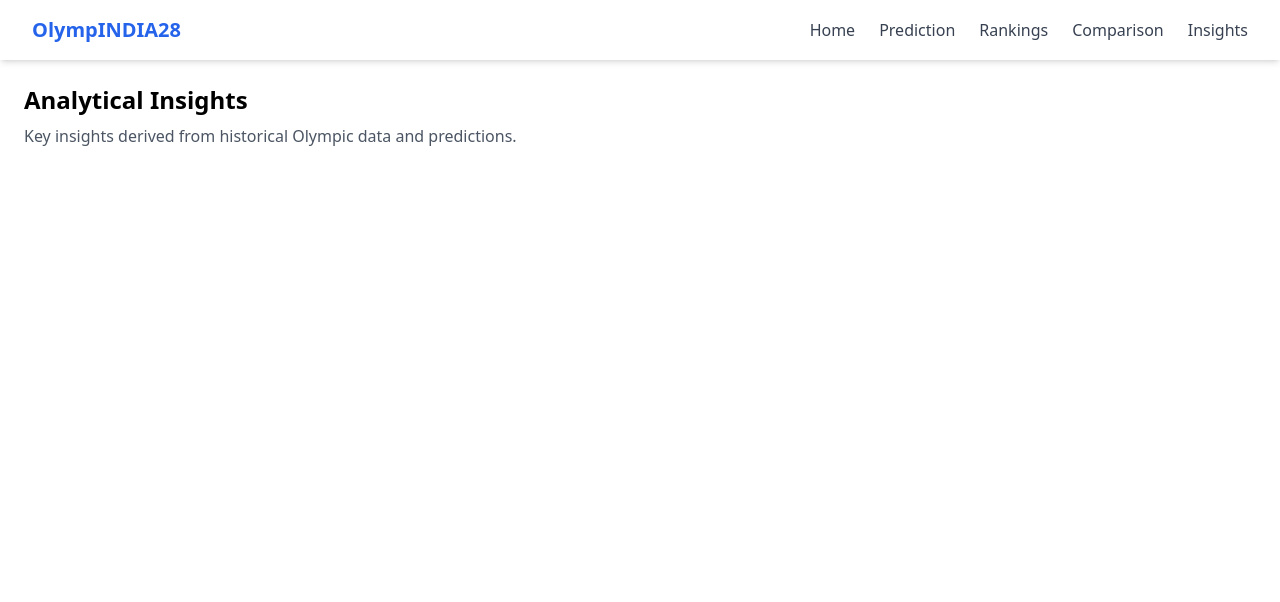
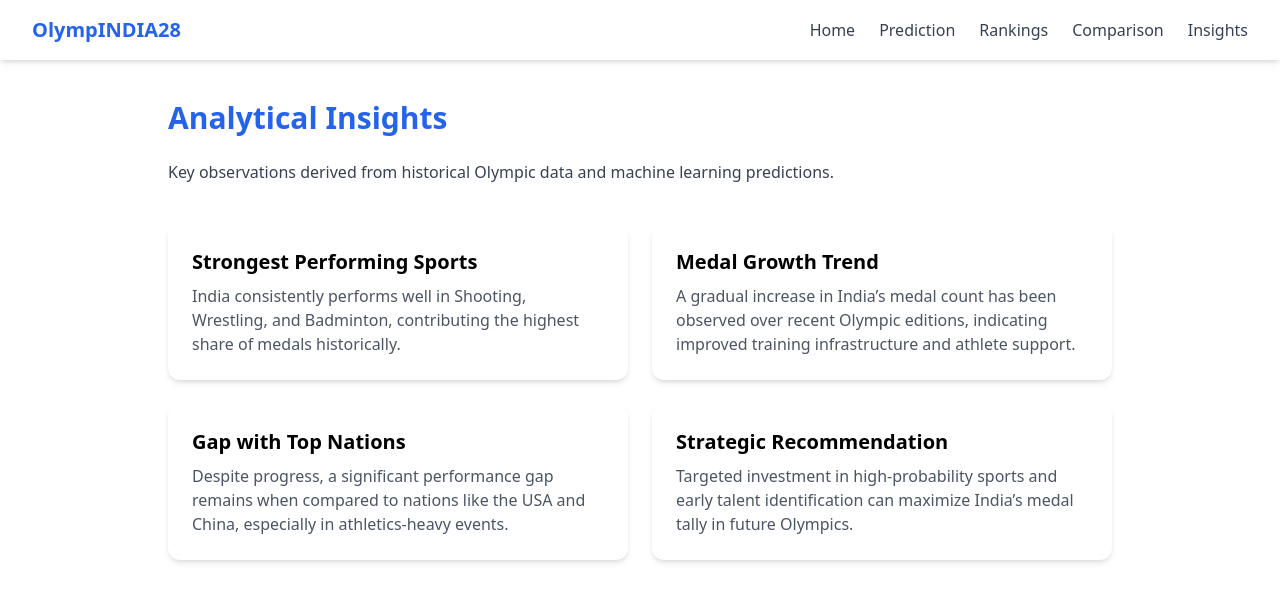
Before and after one commit to ParikhSrujan/OlympIndia28, a React app in the folder frontend/: page /insights in a window 1280 px wide. Shown: the top 602 px of the page. Built offline with nearby package versions, Linux system fonts and the light colour scheme; the HTML template or start-up script is replaced by a standard one.

Commit message:
Added medal distribution chart to Prediction page

```diff
--- a/frontend/package.json
+++ b/frontend/package.json
@@ -12,7 +12,8 @@
   "dependencies": {
     "react": "^19.2.0",
     "react-dom": "^19.2.0",
-    "react-router-dom": "^7.13.0"
+    "react-router-dom": "^7.13.0",
+    "recharts": "^3.7.0"
   },
   "devDependencies": {
     "@eslint/js": "^9.39.1",
--- /dev/null
+++ b/frontend/src/components/MedalBarChart.jsx
@@ -0,0 +1,24 @@
+import { BarChart, Bar, XAxis, YAxis, Tooltip, ResponsiveContainer } from "recharts";
+
+function MedalBarChart() {
+  const data = [
+    { medal: "Gold", count: 10 },
+    { medal: "Silver", count: 12 },
+    { medal: "Bronze", count: 15 },
+  ];
+
+  return (
+    <div className="w-full h-64">
+      <ResponsiveContainer>
+        <BarChart data={data}>
+          <XAxis dataKey="medal" />
+          <YAxis />
+          <Tooltip />
+          <Bar dataKey="count" />
+        </BarChart>
+      </ResponsiveContainer>
+    </div>
+  );
+}
+
+export default MedalBarChart;
--- a/frontend/src/pages/insights.jsx
+++ b/frontend/src/pages/insights.jsx
@@ -1,13 +1,55 @@
 function Insights() {
   return (
-    <div className="p-6">
-      <h1 className="text-2xl font-semibold mb-2">
+    <div className="p-10 max-w-5xl mx-auto">
+      <h1 className="text-3xl font-bold text-blue-600 mb-6">
         Analytical Insights
       </h1>
 
-      <p className="text-gray-600">
-        Key insights derived from historical Olympic data and predictions.
+      <p className="text-gray-700 mb-10">
+        Key observations derived from historical Olympic data and machine
+        learning predictions.
       </p>
+
+      {/* Insight Cards */}
+      <div className="grid grid-cols-1 md:grid-cols-2 gap-6">
+        <div className="bg-white shadow-md rounded-xl p-6">
+          <h2 className="text-xl font-semibold mb-2">
+            Strongest Performing Sports
+          </h2>
+          <p className="text-gray-600">
+            India consistently performs well in Shooting, Wrestling, and
+            Badminton, contributing the highest share of medals historically.
+          </p>
+        </div>
+
+        <div className="bg-white shadow-md rounded-xl p-6">
+          <h2 className="text-xl font-semibold mb-2">Medal Growth Trend</h2>
+          <p className="text-gray-600">
+            A gradual increase in India’s medal count has been observed over
+            recent Olympic editions, indicating improved training infrastructure
+            and athlete support.
+          </p>
+        </div>
+
+        <div className="bg-white shadow-md rounded-xl p-6">
+          <h2 className="text-xl font-semibold mb-2">Gap with Top Nations</h2>
+          <p className="text-gray-600">
+            Despite progress, a significant performance gap remains when
+            compared to nations like the USA and China, especially in
+            athletics-heavy events.
+          </p>
+        </div>
+
+        <div className="bg-white shadow-md rounded-xl p-6">
+          <h2 className="text-xl font-semibold mb-2">
+            Strategic Recommendation
+          </h2>
+          <p className="text-gray-600">
+            Targeted investment in high-probability sports and early talent
+            identification can maximize India’s medal tally in future Olympics.
+          </p>
+        </div>
+      </div>
     </div>
   );
 }
--- a/frontend/src/pages/prediction.jsx
+++ b/frontend/src/pages/prediction.jsx
@@ -1,4 +1,5 @@
 import { useState } from "react";
+import MedalBarChart from "../components/MedalBarChart";
 
 function Prediction() {
   const [sport, setSport] = useState("Athletics");
@@ -63,6 +64,13 @@ function Prediction() {
             <p className="text-2xl mt-2">-</p>
           </div>
         </div>
+        <div className="mt-10 bg-white shadow-md rounded-xl p-6">
+          <h2 className="text-xl font-semibold mb-4">
+            Medal Distribution Visualization
+          </h2>
+
+          <MedalBarChart />
+        </div>
       </div>
     </div>
   );
```
Also changed, not shown: 1 other file (tests, documents, lock files or other folders).
